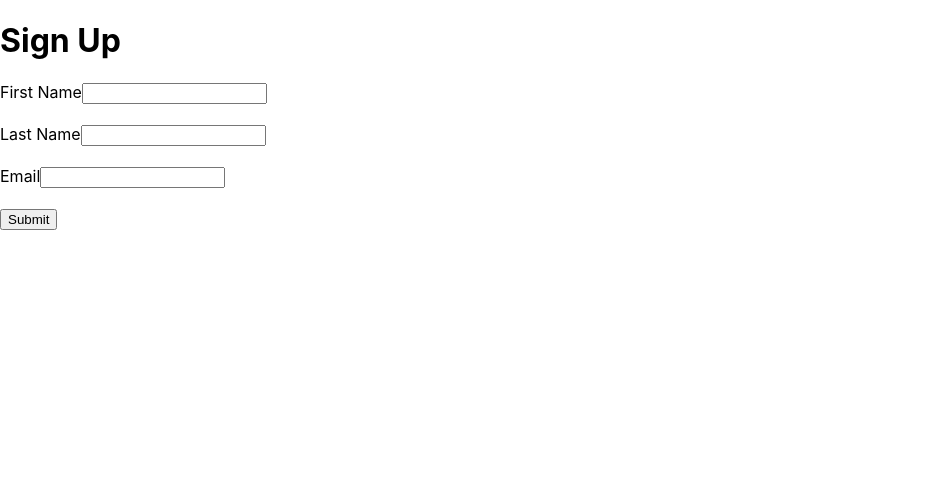
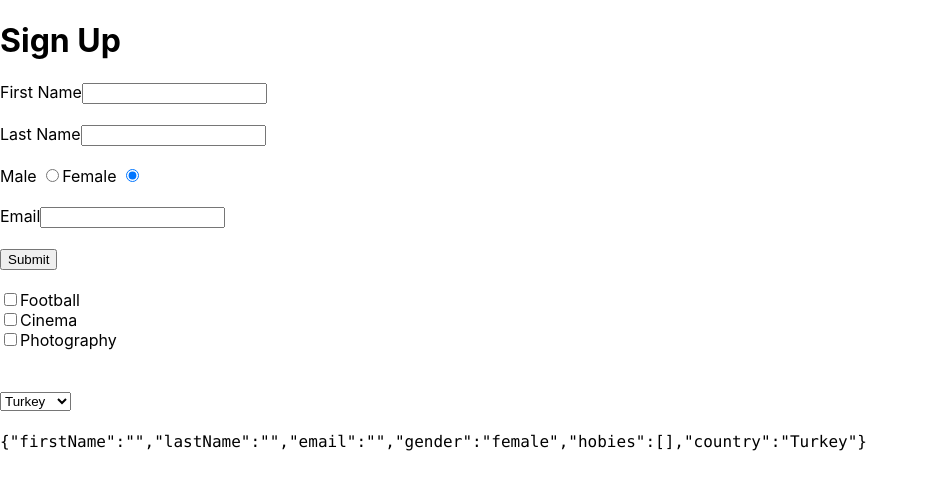
Before and after one commit to sevdagulbaran/formik-app, a React (Create React App) app: page / in a window 1280 px wide. Shown: the top 490 px of the page, without its empty margins (0-929 px from the left). Built offline with nearby package versions, Linux system fonts and the light colour scheme.

Commit message:
radio checkbox dropdown

```diff
--- a/src/App.js
+++ b/src/App.js
@@ -12,44 +12,122 @@ function App() {
 					firstName: '',
 					lastName: '',
 					email: '',
+					gender: 'female',
+					hobies: [],
+					country: "Turkey",
 				}}
 				onSubmit={async (values) => {
 					await new Promise((r) => setTimeout(r, 500));
 					console.log(JSON.stringify(values, null, 2));
 				}}
 			>
-			{({ handleSubmit , handleChange})=>(
-					<form onSubmit= {handleSubmit}>
+				{({ handleSubmit, handleChange, values }) => (
+					<form onSubmit={handleSubmit}>
 						<label htmlFor="firstName">First Name</label>
-					<input id="firstName" onChange={ handleChange}/>
+						<input name="firstName" onChange={handleChange} />
 						{/* <Field id="firstName" name="firstName" placeholder="Jane" /> */}
 
 						<br />
 						<br />
 
 						<label htmlFor="lastName">Last Name</label>
-					<input id="lastName" onChange={ handleChange}/>
+						<input name="lastName" onChange={handleChange} />
 						{/* <Field id="lastName" name="lastName" placeholder="Doe" /> */}
 
 						<br />
 						<br />
 
+
+						<span>Male </span>
+						<input
+							name="gender"
+							value="male"
+							type="radio"
+							onChange={handleChange}
+							checked={values.gender === "male"}
+						/>
+
+						<span>Female </span>
+						<input
+							name="gender"
+							type="radio"
+							onChange={handleChange}
+							checked={values.gender === "female"}
+						/>
+
+
+						<br />
+						<br />
+
 						<label htmlFor="email">Email</label>
-					<input id="email" onChange={ handleChange}/>
+						<input name="email" onChange={handleChange} />
 						{/* <Field
 						id="email"
 						name="email"
 						placeholder="jane@acme.com"
 						type="email"
 					/> */}
+
 						<br />
 						<br />
+
 						<button type="submit">Submit</button>
+
+						<br />
+						<br />
+
+						<div>
+							<input
+								type="checkbox"
+								name="hobies"
+								value="Football"
+								onChange={handleChange}
+							/>
+							Football
+						</div>
+
+						<div>
+							<input
+								type="checkbox"
+								name="hobies"
+								value="Cinema"
+								onChange={handleChange}
+							/>
+							Cinema
+						</div>
+
+						<div>
+							<input
+								type="checkbox"
+								name="hobies"
+								value="Photography"
+								onChange={handleChange}
+							/>
+							Photography
+						</div>
+
+						<br />
+						<br />
+
+						<select
+							name="country"
+							value={values.country}
+							onChange={handleChange}
+						>
+							<option value="turkey">Turkey</option>
+							<option value="england">England</option>
+							<option value="usa">USA</option>
+						</select>
+
+						<br />
+						<br />
+						<code>{JSON.stringify(values)} </code>
+
 					</form>
 				)
 				}
 			</Formik>
-		</div>
+		</div >
 	);
 }
 export default App;
```
Lines whose indentation alone changed are shown as unchanged.
